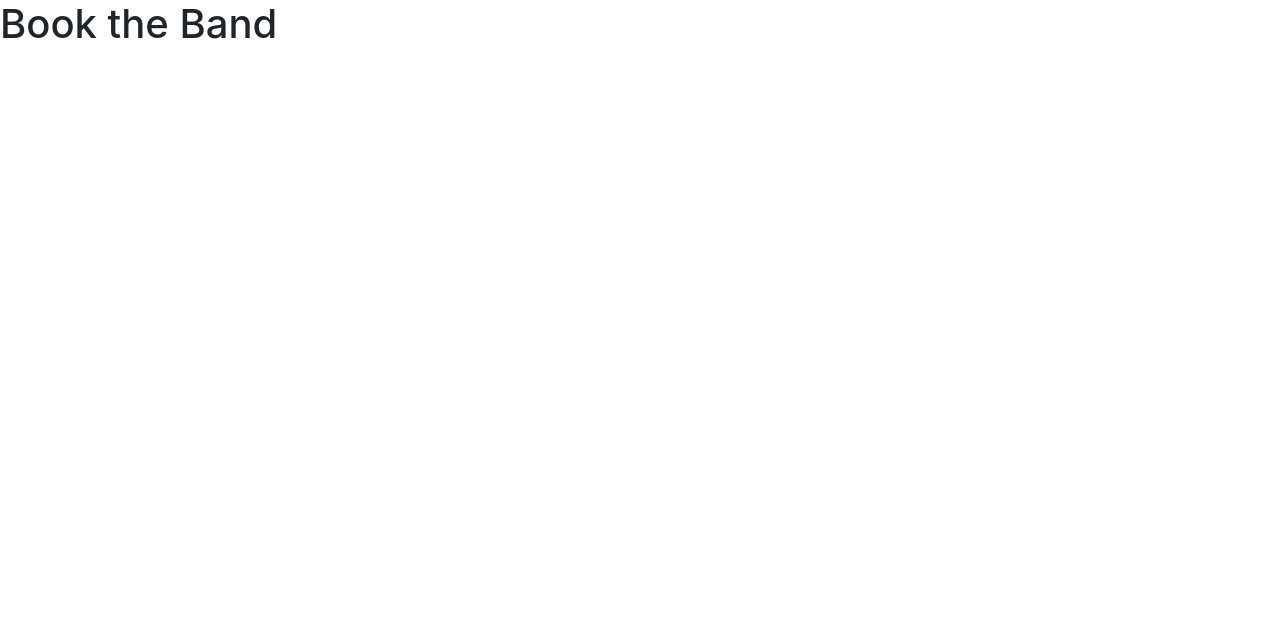
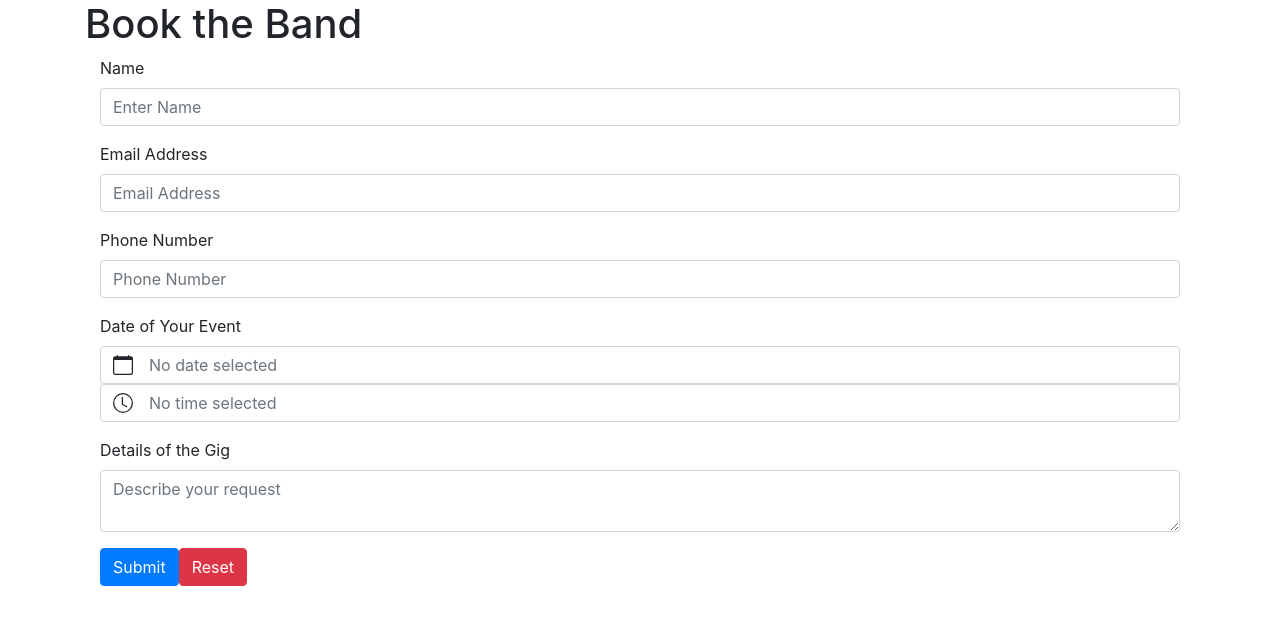
Before and after one commit to watsontrevor10/the-civilians, a Nuxt app: page /contact in a window 1280 px wide. Shown: the top 624 px of the page. Built offline with nearby package versions, Linux system fonts and the light colour scheme.

Commit message:
add content to pages

```diff
--- a/package.json
+++ b/package.json
@@ -12,7 +12,7 @@
     "bootstrap": "^4.6.0",
     "bootstrap-vue": "^2.21.2",
     "core-js": "^3.9.1",
-    "nuxt": "^2.15.3"
-  },
-  "devDependencies": {}
+    "nuxt": "^2.15.3",
+    "prettier": "^1.19.1"
+  }
 }
--- a/pages/about.vue
+++ b/pages/about.vue
@@ -1,5 +1,57 @@
 <template>
-  <h1>About The Band</h1>
+  <div>
+    <div class="centered">
+      <h1 class="subtitle">About The Band</h1>
+    </div>
+    <div>
+      <b-container fluid="md">
+        <b-row>
+          <b-col>
+            <div class="centered">
+              <h3>Tyler Putnam</h3>
+            </div>
+            <b-img-lazy
+              fluid
+              src="https://images.unsplash.com/photo-1498038432885-c6f3f1b912ee?ixid=MnwxMjA3fDB8MHxwaG90by1wYWdlfHx8fGVufDB8fHx8&ixlib=rb-1.2.1&auto=format&fit=crop&w=1350&q=80"
+            ></b-img-lazy>
+            <h5>Guitar, Vocals</h5>
+          </b-col>
+          <b-col>
+            <h3>Zach Putnam</h3>
+            <h5>Guitar, Vocals, Mandolin</h5>
+            <b-img-lazy
+              fluid
+              src="https://images.unsplash.com/photo-1498038432885-c6f3f1b912ee?ixid=MnwxMjA3fDB8MHxwaG90by1wYWdlfHx8fGVufDB8fHx8&ixlib=rb-1.2.1&auto=format&fit=crop&w=1350&q=80"
+            ></b-img-lazy>
+          </b-col>
+          <b-col>
+            <h3>Morgan Davidson</h3>
+            <h5>
+              Guitar, Banjo, Trumpet, Keyboard, Recorder, Bagpipes, Vocals
+            </h5>
+          </b-col>
+        </b-row>
+
+        <b-row>
+          <b-col>
+            <h3>Neil Baxter</h3>
+            <h5>Drums</h5>
+          </b-col>
+          <b-col>
+            <h3>Trevor Watson</h3>
+            <h5>Bass</h5>
+          </b-col>
+        </b-row>
+      </b-container>
+    </div>
+  </div>
 </template>
 
 <script></script>
+
+<style scoped>
+.artist-container {
+  display: flex;
+  justify-content: center;
+}
+</style>
--- a/pages/contact.vue
+++ b/pages/contact.vue
@@ -1,3 +1,125 @@
 <template>
-  <h1>Book the Band</h1>
+  <div class="container">
+    <b-container fluid>
+      <b-row class="centered">
+        <h1 class="subtitle">Book the Band</h1>
+      </b-row>
+      <b-row>
+        <b-col>
+          <b-form @submit="onSubmit" @reset="onReset" v-if="show">
+            <b-form-group id="name-group" label="Name" label-for="client-name">
+              <b-form-input
+                id="client-name"
+                v-model="form.name"
+                placeholder="Enter Name"
+                required
+              >
+              </b-form-input>
+            </b-form-group>
+            <b-form-group
+              id="email-group"
+              label="Email Address"
+              label-for="email-address"
+            >
+              <b-form-input
+                id="email-address"
+                v-model="form.email"
+                type="email"
+                placeholder="Email Address"
+                required
+              >
+              </b-form-input>
+            </b-form-group>
+            <b-form-group
+              id="phone-group"
+              label="Phone Number"
+              label-for="phone"
+            >
+              <b-form-input
+                id="phone"
+                v-model="form.phone"
+                type="phone"
+                placeholder="Phone Number"
+                required
+              >
+              </b-form-input>
+            </b-form-group>
+            <b-form-group
+              id="date-group"
+              label="Date of Your Event"
+              label-for="gigDate"
+            >
+              <b-form-datepicker id="gigDate" v-model="form.gigDate" required>
+              </b-form-datepicker>
+
+              <b-form-timepicker id="gigTime" v-model="form.gigTime" required>
+              </b-form-timepicker>
+            </b-form-group>
+            <b-form-group
+              id="request-group"
+              label="Details of the Gig"
+              label-for="request"
+            >
+              <b-form-textarea
+                id="request"
+                v-model="form.request"
+                type="text"
+                placeholder="Describe your request"
+                required
+              >
+              </b-form-textarea>
+            </b-form-group>
+
+            <b-button type="submit" variant="primary">Submit</b-button>
+            <b-button type="reset" variant="danger">Reset</b-button>
+          </b-form>
+        </b-col>
+      </b-row>
+    </b-container>
+  </div>
 </template>
+
+<script>
+export default {
+  data() {
+    return {
+      form: {
+        name: "",
+        email: "",
+        phone: "",
+        gigDate: "",
+        gigTime: "",
+        request: ""
+      },
+      show: true
+    };
+  },
+  methods: {
+    onSubmit(event) {
+      event.preventDefault();
+      alert(JSON.stringify(this.form));
+    },
+    onReset(event) {
+      event.preventDefault();
+      // Reset our form values
+      this.form.email = "";
+      this.form.name = "";
+      this.form.phone = "";
+      this.form.gigDate = "";
+      this.form.gigTime = "";
+      this.form.request = "";
+      // Trick to reset/clear native browser form validation state
+      this.show = false;
+      this.$nextTick(() => {
+        this.show = true;
+      });
+    }
+  }
+};
+</script>
+
+<style>
+.form-container {
+  max-width: 700px;
+}
+</style>
--- a/pages/index.vue
+++ b/pages/index.vue
@@ -2,9 +2,11 @@
   <div class="container">
     <div>
       <Logo />
-      <h2 class="subtitle">
-        Music of the people, by the people, for the people
-      </h2>
+      <div>
+        <h2 class="subtitle">
+          Music of the people, by the people, for the people
+        </h2>
+      </div>
     </div>
   </div>
 </template>
@@ -23,6 +25,14 @@ export default {};
   text-align: center;
 }
 
+.centered {
+  margin: 1.5em auto;
+  display: flex;
+  justify-content: center;
+  text-align: center;
+  align-items: center;
+}
+
 .title {
   font-family: "Quicksand", "Source Sans Pro", -apple-system, BlinkMacSystemFont,
     "Segoe UI", Roboto, "Helvetica Neue", Arial, sans-serif;
@@ -38,7 +48,7 @@ export default {};
   font-size: 42px;
   color: #526488;
   word-spacing: 5px;
-  padding-bottom: 15px;
+  padding: 15px;
 }
 
 .links {
--- a/pages/music.vue
+++ b/pages/music.vue
@@ -1,3 +1,10 @@
 <template>
-  <h1>Music</h1>
+  <div>
+    <div class="centered">
+      <h1 class="subtitle">Music</h1>
+    </div>
+    <div class="centered">
+      <h3>Coming Soon . . .</h3>
+    </div>
+  </div>
 </template>
```
Also changed, not shown: 2 other files (tests, documents, lock files or other folders).
